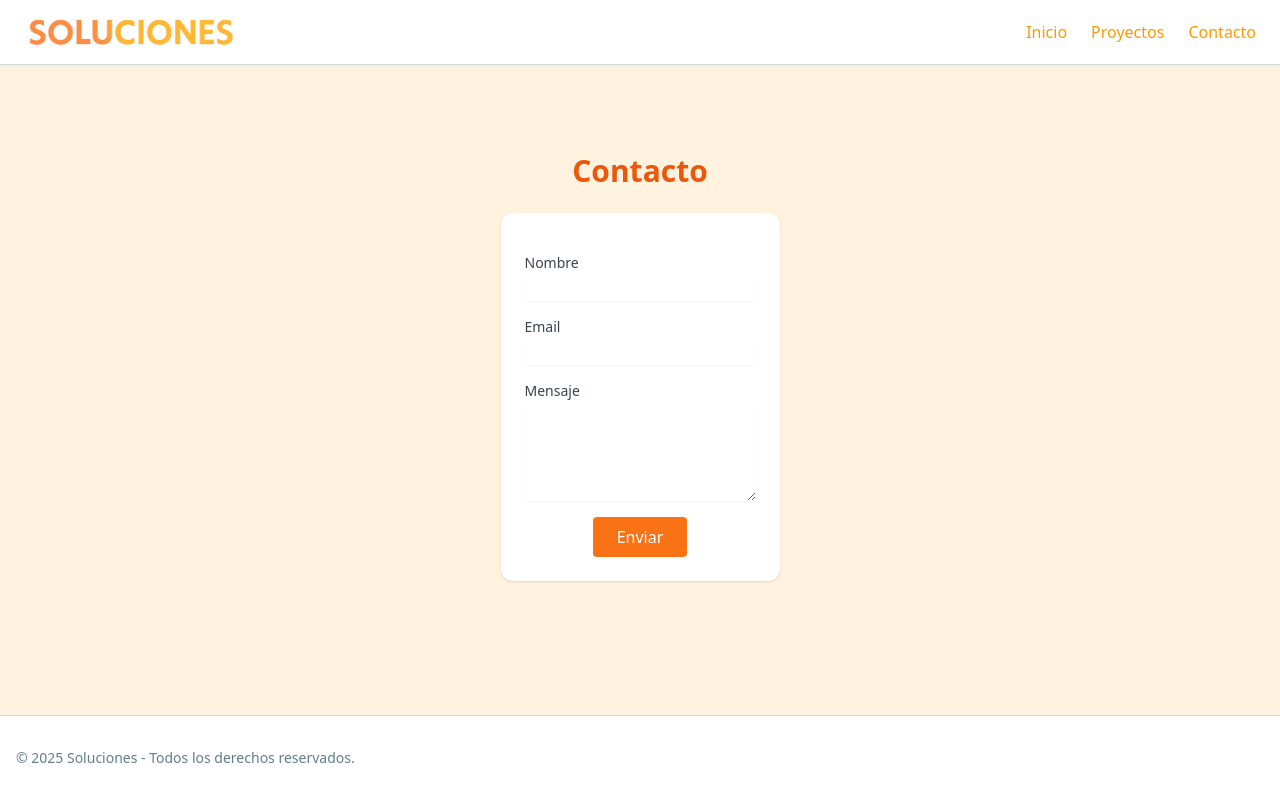
After one commit to LUCAS-SO/django_tailwind, a Django app: page /contacto/ in a window 1280 px wide. The commit adds this page. Run offline with Django 5.2, Linux system fonts and the light colour scheme; some libraries are stand-ins or nearby versions.

Commit message:
view+url+template of contact section

```diff
--- a/src/core/urls.py
+++ b/src/core/urls.py
@@ -16,11 +16,13 @@ Including another URLconf
 """
 from django.contrib import admin
 from django.urls import path, include
-from web.views import inicio
+from web.views import inicio, contacto
 
 
 urlpatterns = [
     path('admin/', admin.site.urls),
+    path("__reload__/", include("django_browser_reload.urls")),
+
     path("", inicio, name="inicio"),
-    path("__reload__/", include("django_browser_reload.urls")),
+    path('contacto/', contacto, name='contacto'),
 ]
--- /dev/null
+++ b/src/templates/web/contacto.html
@@ -0,0 +1,37 @@
+{% extends "base.html" %}
+{% block title %}Contacto - Soluciones{% endblock %}
+
+{% block content %}
+<section class="max-w-2xl mx-auto py-12 px-4">
+  <h1 class="text-3xl font-bold text-orange-600 mb-6 text-center">Contacto</h1>
+
+  {% if messages %}
+    {% for message in messages %}
+      <div class="mb-4 p-4 rounded text-white {% if message.tags == 'success' %}bg-green-600{% else %}bg-red-600{% endif %}">
+        {{ message }}
+      </div>
+    {% endfor %}
+  {% endif %}
+
+  <form method="POST" class="bg-white p-6 rounded-xl shadow space-y-4">
+    {% csrf_token %}
+    <div>
+      <label for="nombre" class="block text-sm font-medium text-gray-700">Nombre</label>
+      <input type="text" id="nombre" name="nombre" class="mt-1 block w-full rounded border-gray-300 shadow-sm focus:ring-orange-500 focus:border-orange-500" required>
+    </div>
+    <div>
+      <label for="email" class="block text-sm font-medium text-gray-700">Email</label>
+      <input type="email" id="email" name="email" class="mt-1 block w-full rounded border-gray-300 shadow-sm focus:ring-orange-500 focus:border-orange-500" required>
+    </div>
+    <div>
+      <label for="mensaje" class="block text-sm font-medium text-gray-700">Mensaje</label>
+      <textarea id="mensaje" name="mensaje" rows="4" class="mt-1 block w-full rounded border-gray-300 shadow-sm focus:ring-orange-500 focus:border-orange-500" required></textarea>
+    </div>
+    <div class="text-center">
+      <button type="submit" class="bg-orange-500 text-white font-medium px-6 py-2 rounded hover:bg-orange-600 transition">
+        Enviar
+      </button>
+    </div>
+  </form>
+</section>
+{% endblock %}
--- a/src/templates/web/inicio.html
+++ b/src/templates/web/inicio.html
@@ -54,7 +54,7 @@
 <section class="text-center py-16 px-4 bg-[#FFF3E0] rounded-xl shadow max-w-5xl mx-auto">
   <h3 class="text-2xl font-bold text-[#37474F] mb-4">¿Querés trabajar con nosotros?</h3>
   <p class="text-[#37474F] mb-6 text-base md:text-lg">Ya sea que tengas una idea, un negocio o necesites una solución específica, estamos listos para ayudarte.</p>
-  <a href="#" class="inline-block bg-[#FF9800] hover:bg-[#FFC107] text-white font-medium px-6 py-3 rounded-lg transition">
+  <a href="{% url "contacto" %}" class="inline-block bg-[#FF9800] hover:bg-[#FFC107] text-white font-medium px-6 py-3 rounded-lg transition">
     Contactanos
   </a>
 </section>
--- a/src/theme/templates/base.html
+++ b/src/theme/templates/base.html
@@ -32,17 +32,17 @@
 
     <!-- Menú Desktop -->
     <nav class="hidden md:flex space-x-6">
-      <a href="#" class="text-[#FF9800] font-medium hover:text-[#FFC107] transition">Inicio</a>
+      <a href="{% url "inicio" %}" class="text-[#FF9800] font-medium hover:text-[#FFC107] transition">Inicio</a>
       <a href="#" class="text-[#FF9800] font-medium hover:text-[#FFC107] transition">Proyectos</a>
-      <a href="#" class="text-[#FF9800] font-medium hover:text-[#FFC107] transition">Contacto</a>
+      <a href="{% url "contacto" %}" class="text-[#FF9800] font-medium hover:text-[#FFC107] transition">Contacto</a>
     </nav>
   </div>
 
   <!-- Menú Mobile -->
-  <div id="mobile-menu" class="md:hidden mt-4 hidden flex flex-col space-y-2">
-    <a href="#" class="block text-[#FF9800] font-medium hover:text-[#FFC107] transition">Inicio</a>
+  <div id="mobile-menu" class="hidden md:hidden mt-4 flex-col space-y-2">
+    <a href="{% url "inicio" %}" class="block text-[#FF9800] font-medium hover:text-[#FFC107] transition">Inicio</a>
     <a href="#" class="block text-[#FF9800] font-medium hover:text-[#FFC107] transition">Proyectos</a>
-    <a href="#" class="block text-[#FF9800] font-medium hover:text-[#FFC107] transition">Contacto</a>
+    <a href="{% url "contacto" %}" class="block text-[#FF9800] font-medium hover:text-[#FFC107] transition">Contacto</a>
   </div>
 </header>
 
--- a/src/web/views.py
+++ b/src/web/views.py
@@ -1,5 +1,20 @@
+from django.contrib import messages
 from django.shortcuts import render
 
 
 def inicio(request):
     return render(request, 'web/inicio.html')
+
+def contacto(request):
+    if request.method == 'POST':
+        nombre = request.POST.get('nombre')
+        email = request.POST.get('email')
+        mensaje = request.POST.get('mensaje')
+
+        if nombre and email and mensaje:
+            # En versión básica mostramos un mensaje, pero más adelante lo guardamos
+            messages.success(request, '¡Gracias por tu mensaje! Te responderemos pronto.')
+        else:
+            messages.error(request, 'Por favor completá todos los campos.')
+
+    return render(request, 'web/contacto.html')
```
